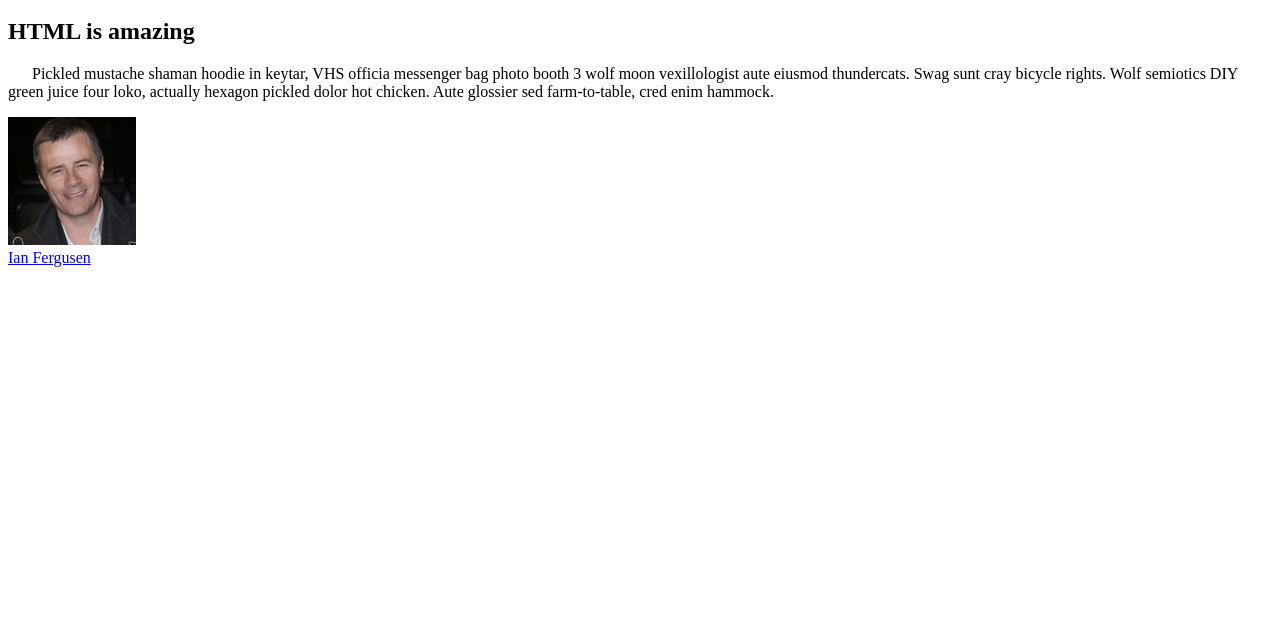
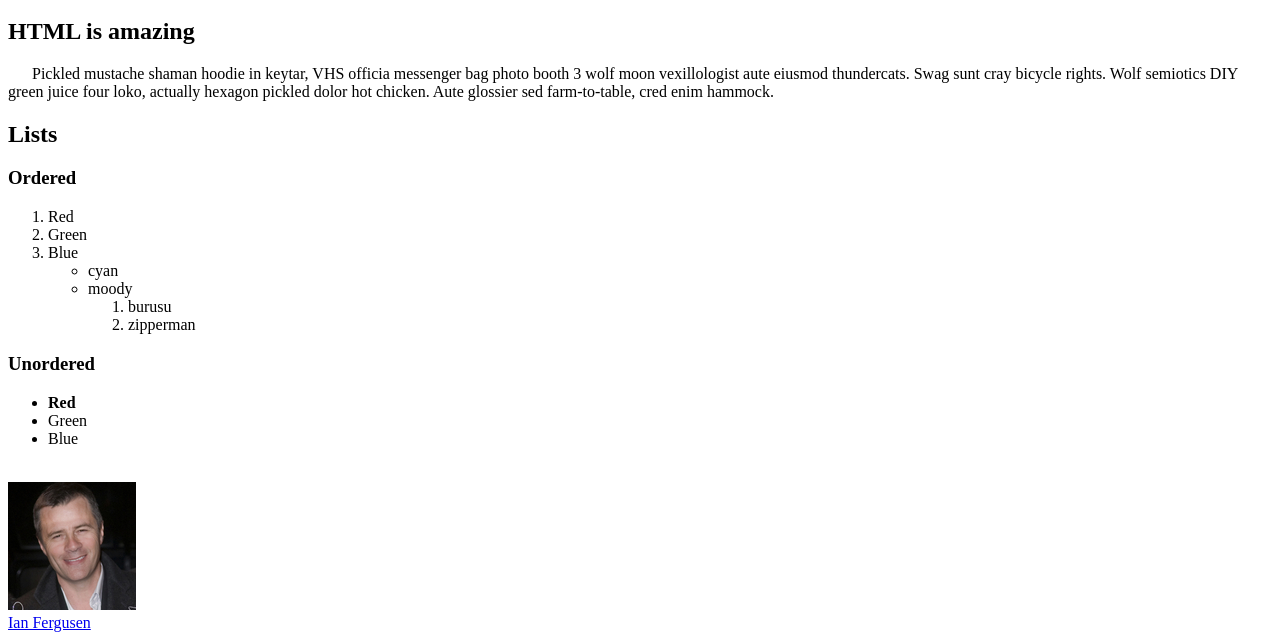
Before and after one commit to TimothySeguia/UDEMY_HTML_CSS_JQUERY, a plain HTML site: page blog/index.html in a window 1280 px wide. Shown: the part 587-1227 px from the top of the page. Before the commit the page ends 862 px from the top, so only its background shows below. Drawn offline with Linux system fonts and the light colour scheme.

Commit message:
Added Lists to index.html in blog folder

```diff
--- a/blog/index.html
+++ b/blog/index.html
@@ -32,6 +32,33 @@
             Wolf semiotics DIY green juice four loko, actually hexagon pickled dolor hot chicken.
             Aute glossier sed farm-to-table, cred enim hammock.
         </p>
+
+        <h2>Lists</h2>
+        <h3>Ordered</h3>
+        <ol>
+            <li>Red</li>
+            <li>Green</li>
+            <li>Blue
+                <ul>
+                    <li>cyan</li>
+                    <li>moody
+                        <ol>
+                            <li>burusu</li>
+                            <li>zipperman</li>
+                        </ol>
+                    </li>
+                </ul>
+            </li>
+        </ol>
+
+        <h3>Unordered</h3>
+        <ul>
+            <li><strong>Red</strong></li>
+            <li>Green</li>
+            <li>Blue</li>
+        </ul><br>
+
+
         <img src="images/IanFergusen.jpg" alt="Image of Ian Fergusen"><br>
         <a href="images/IanFergusen.jpg" target="_blank">Ian Fergusen</a>
         <!--<p>Ian Fergusen</p>-->
```
